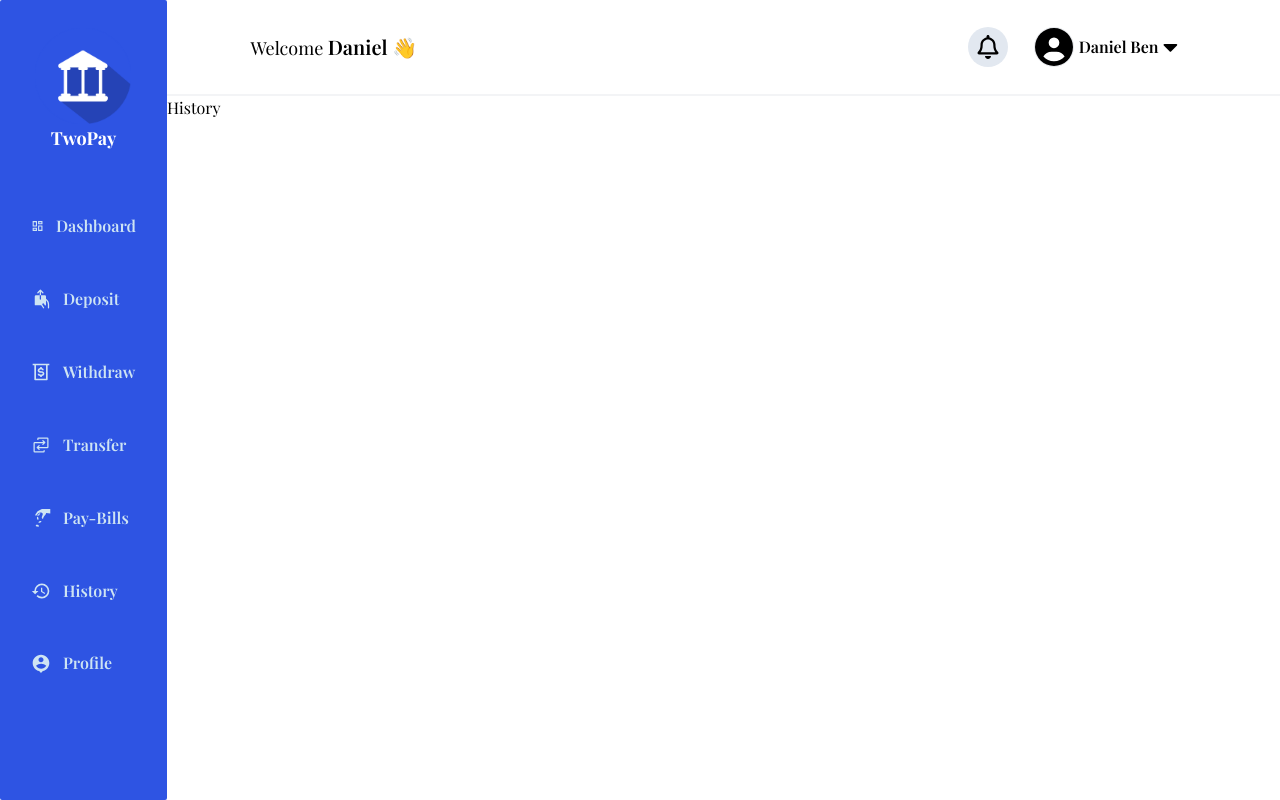
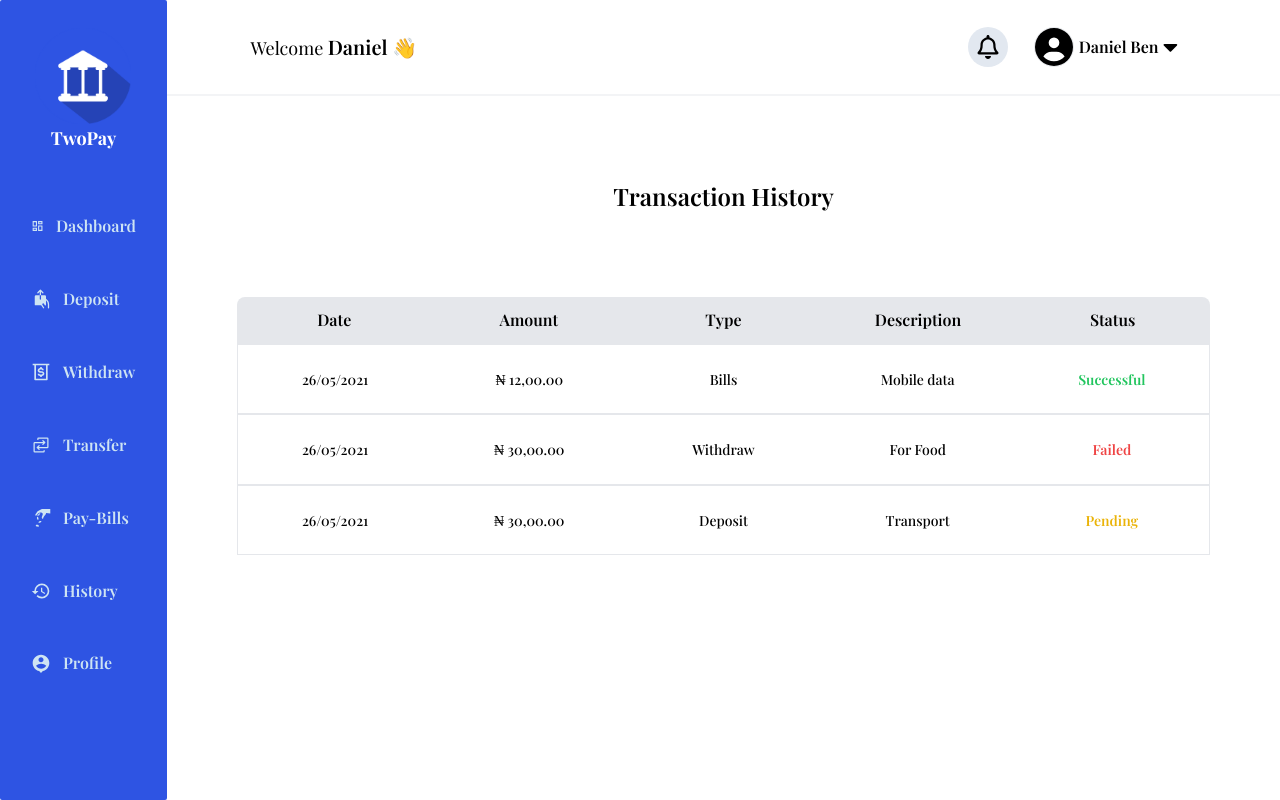
Before and after one commit to Dhanielgeek/TwoPay, a React (Vite) app: page /main/history in a window 1280 px wide. Built offline with nearby package versions, Linux system fonts and the light colour scheme; a web font is replaced by a local one.

Commit message:
History done

```diff
--- a/src/Client/History.tsx
+++ b/src/Client/History.tsx
@@ -1,9 +1,84 @@
-
+import './style.css';
 
 const History = () => {
   return (
-    <div>History</div>
-  )
-}
+    <div className="w-[100%] h-[88%] overflow-y-scroll scrollbar-thin flex flex-col justify-around items-center p-4 phone:scrollbar-none">
+      <div className="w-[100%] h-[20%] flex justify-center items-center">
+        <h3 className="text-2xl font-semibold">Transaction History</h3>
+      </div>
+      <div className="w-[90%] h-[70%] rounded-lg overflow-y-scroll scrollbar-thin phone:w-[100%] phone:scrollbar-none">
+      <div className='w-[100%] h-[10%] bg-gray-200 flex justify-around items-center'>
+        <div className='w-[10%] h-[100%] flex justify-center items-center'>
+          <p className='text-[16px] font-semibold phone:text-[12px]'>Date</p>
+        </div>
+        <div className='w-[10%] h-[100%] flex justify-center items-center'>
+          <p className='text-[16px] font-semibold phone:text-[12px]'>Amount</p>
+        </div>
+        <div className='w-[10%] h-[100%] flex justify-center items-center'>
+          <p className='text-[16px] font-semibold phone:text-[12px]'>Type</p>
+        </div>
+        <div className='w-[10%] h-[100%] flex justify-center items-center'>
+          <p className='text-[16px] font-semibold phone:text-[12px]'>Description</p>
+        </div>
+        <div className='w-[10%] h-[100%] flex justify-center items-center'>
+          <p className='text-[16px] font-semibold phone:text-[12px]'>Status</p>
+        </div>
 
-export default History
+      </div>
+      <div className='w-[100%] h-[15%] border flex justify-around items-center'>
+        <div className='w-[10%] h-[100%] flex justify-center items-center'>
+          <p className='text-[14px] font-medium phone:text-[12px] phone:text-center smallPhone:text-[12px]'>26/05/2021</p>
+        </div>
+        <div className='w-[10%] h-[100%] flex justify-center items-center'>
+          <p className='text-[14px] font-medium phone:text-[12px] phone:text-center smallPhone:text-[12px]'>₦ 12,00.00</p>
+        </div>
+        <div className='w-[10%] h-[100%] flex justify-center items-center'>
+          <p className='text-[14px] font-medium phone:text-[12px] phone:text-center smallPhone:text-[12px]'>Bills</p>
+        </div>
+        <div className='w-[10%] h-[100%] flex justify-center items-center'>
+          <p className='text-[14px] font-medium phone:text-[12px] phone:text-center smallPhone:text-[12px]'>Mobile data</p>
+        </div>
+        <div className='w-[10%] h-[100%] flex justify-center items-center'>
+          <p className='text-[14px] font-semibold text-green-500'>Successful</p>
+          </div>
+      </div>
+      <div className='w-[100%] h-[15%] border flex justify-around items-center'>
+        <div className='w-[10%] h-[100%] flex justify-center items-center'>
+          <p className='text-[14px] font-medium phone:text-[12px] phone:text-center smallPhone:text-[12px]'>26/05/2021</p>
+        </div>
+        <div className='w-[10%] h-[100%] flex justify-center items-center'>
+          <p className='text-[14px] font-medium phone:text-[12px] phone:text-center smallPhone:text-[12px]'>₦ 30,00.00</p>
+        </div>
+        <div className='w-[10%] h-[100%] flex justify-center items-center'>
+          <p className='text-[14px] font-medium phone:text-[12px] phone:text-center smallPhone:text-[12px]'>Withdraw</p>
+        </div>
+        <div className='w-[10%] h-[100%] flex justify-center items-center'>
+          <p className='text-[14px] font-medium phone:text-[12px] phone:text-center smallPhone:text-[12px]'>For Food</p>
+        </div>
+        <div className='w-[10%] h-[100%] flex justify-center items-center'>
+          <p className='text-[14px] font-semibold text-red-500'>Failed</p>
+          </div>
+      </div>
+      <div className='w-[100%] h-[15%] border flex justify-around items-center'>
+        <div className='w-[10%] h-[100%] flex justify-center items-center'>
+          <p className='text-[14px] font-medium phone:text-[12px] phone:text-center smallPhone:text-[12px]'>26/05/2021</p>
+        </div>
+        <div className='w-[10%] h-[100%] flex justify-center items-center'>
+          <p className='text-[14px] font-medium phone:text-[12px] phone:text-center smallPhone:text-[12px]'>₦ 30,00.00</p>
+        </div>
+        <div className='w-[10%] h-[100%] flex justify-center items-center'>
+          <p className='text-[14px] font-medium phone:text-[12px] phone:text-center smallPhone:text-[12px]'>Deposit</p>
+        </div>
+        <div className='w-[10%] h-[100%] flex justify-center items-center'>
+          <p className='text-[14px] font-medium phone:text-[12px] phone:text-center smallPhone:text-[12px]'>Transport</p>
+        </div>
+        <div className='w-[10%] h-[100%] flex justify-center items-center'>
+          <p className='text-[14px] font-semibold text-yellow-500'>Pending</p>
+          </div>
+      </div>
+      </div>
+    </div>
+  );
+};
+
+export default History;
--- a/src/Client/Maincontent.tsx
+++ b/src/Client/Maincontent.tsx
@@ -102,7 +102,7 @@ const HandleSaved = ()=>{
         </div>
         <div className="w-[89%] h-[40%] flex flex-col justify-around items-start rounded-md">
           <div className="w-[100%] h-[20%] smallPhone:h-[25%]">
-            <p className=" font-semibold">Recent Activity</p>
+            <p className=" font-semibold text-lg">Recent Activity</p>
           </div>
           <div className="w-[100%] h-[80%]  scroll  overflow-y-scroll scrollbar-track-gray-300 scrollbar-thin smallPhone:h-[90%]">
           <div className="w-[100%] h-[45%] flex justify-around items-center border mt-2 rounded-md">
--- /dev/null
+++ b/src/Client/style.css
@@ -0,0 +1,33 @@
+.button {
+    position: relative;
+    display: inline-block;
+    padding: 10px 20px;
+    font-size: 16px;
+    color: #fff;
+    background-color: #007bff;
+    border: none;
+    border-radius: 5px;
+    cursor: pointer;
+    overflow: hidden;
+    transition: color 0.4s;
+  }
+
+  .button::before {
+    content: '';
+    position: absolute;
+    top: 100%;
+    left: 0;
+    width: 100%;
+    height: 100%;
+    background-color: #0056b3;
+    transition: top 0.4s;
+    z-index: -1;
+  }
+
+  .button:hover {
+    top: 0;
+  }
+
+  .button:hover {
+    color: #fff;
+  }
```
